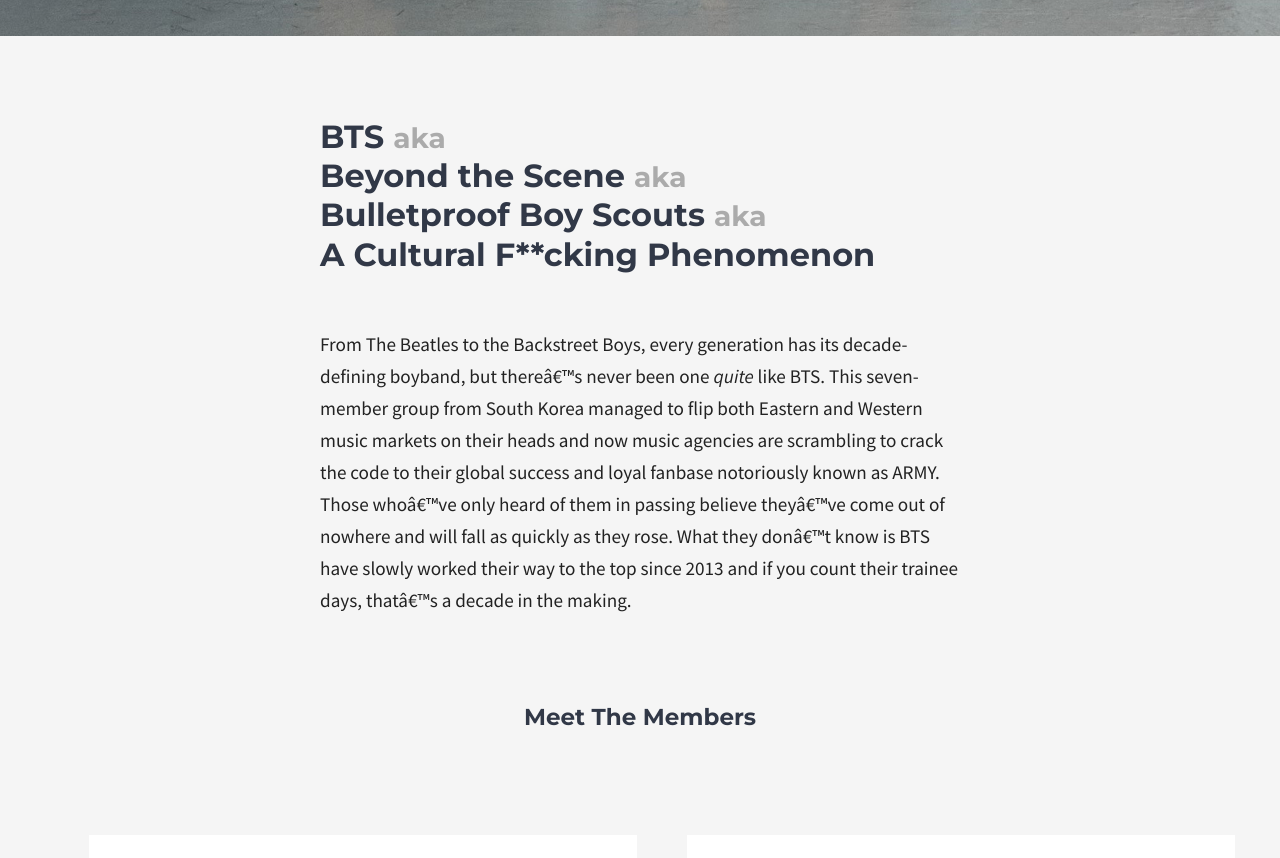
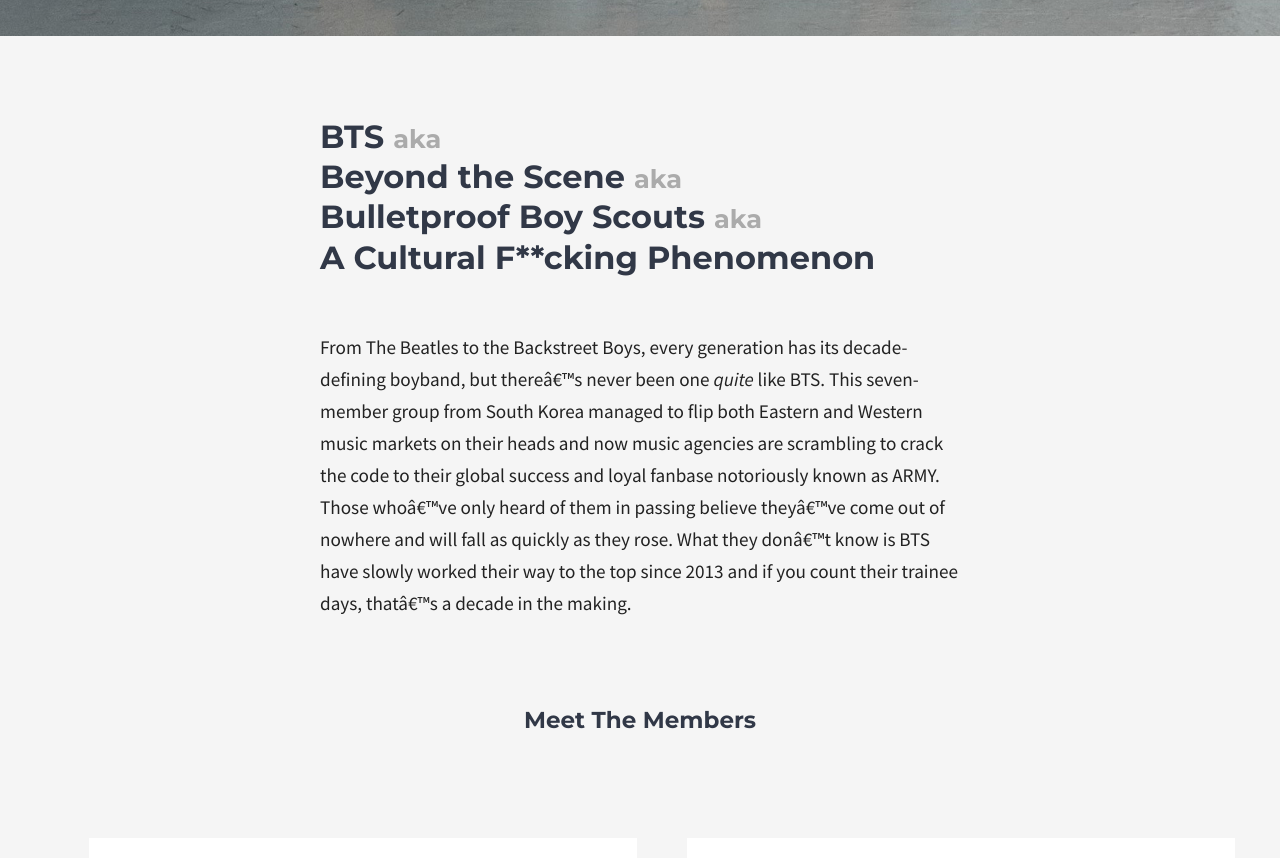
Before and after one commit to robyndang/HTML_workshop, a plain HTML site: page index.html in a window 1280 px wide. Shown: the part 786-1644 px from the top of the page. Drawn offline with Linux system fonts and the light colour scheme.

Commit message:
Update styles.css

```diff
--- a/css/styles.css
+++ b/css/styles.css
@@ -227,7 +227,7 @@ td {
 
 .aka  {
     color: #ababab;
-    font-size: 3.5vh;
+    font-size: 0.8em;
 }
 
 figure {
```
